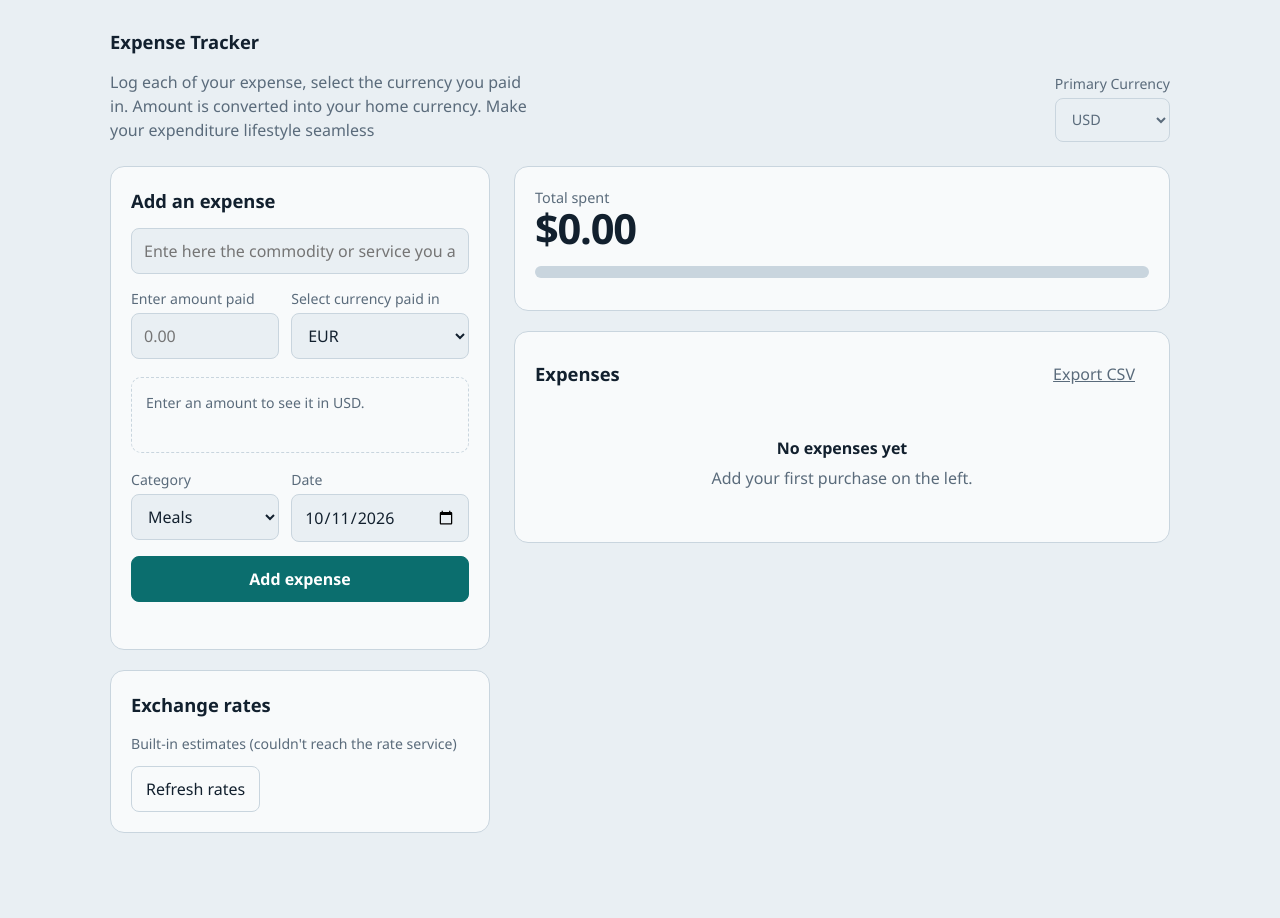
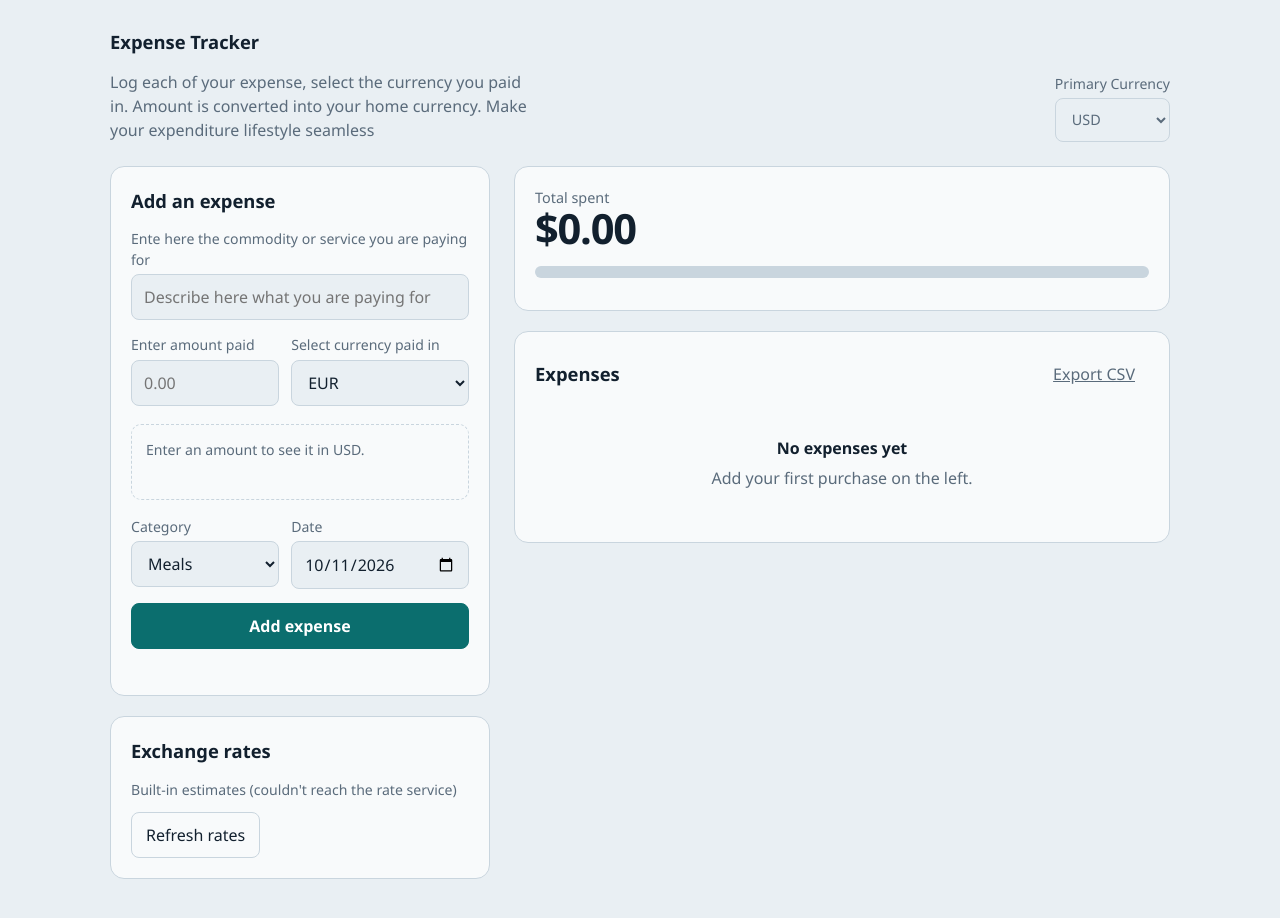
Before and after one commit to clemoclement/expensetracker, a plain HTML site: page index.html in a window 1280 px wide. Before the commit the page ends 893 px from the top, so only its background shows below. Drawn offline with Linux system fonts and the light colour scheme; no server answers.

Commit message:
added to index.html

```diff
--- a/index.html
+++ b/index.html
@@ -26,8 +26,8 @@
           <h2>Add an expense</h2>
 
           <div class="field">
-            <!-- <label for="desc">Enter below what the expense was for</label> -->
-            <input type="text" id="desc" placeholder="Ente here the commodity or service you are paying for" maxlength="80">
+            <label for="desc">Ente here the commodity or service you are paying for</label>
+            <input type="text" id="desc" placeholder="Describe here what you are paying for" maxlength="80">
           </div>
 
           <div class="row2">
```
